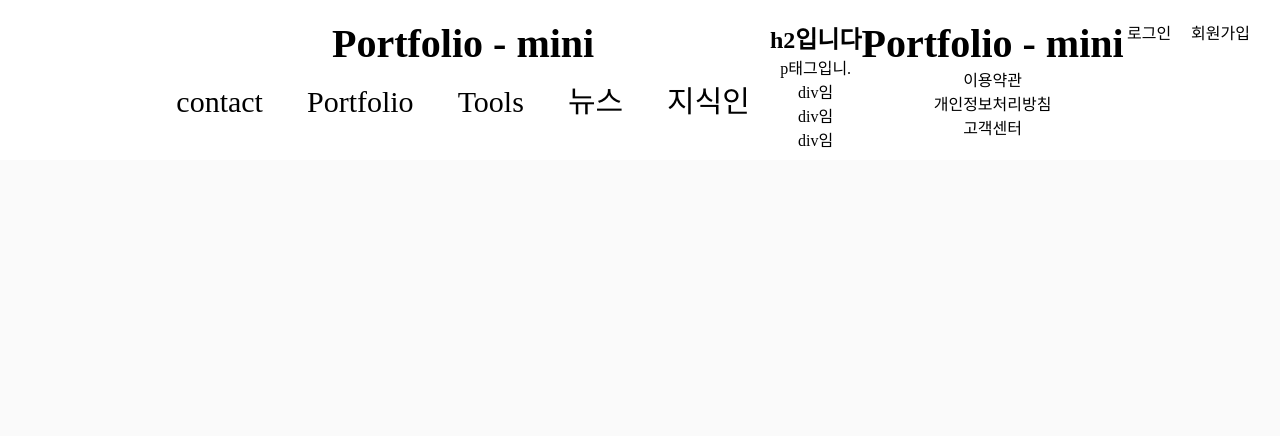
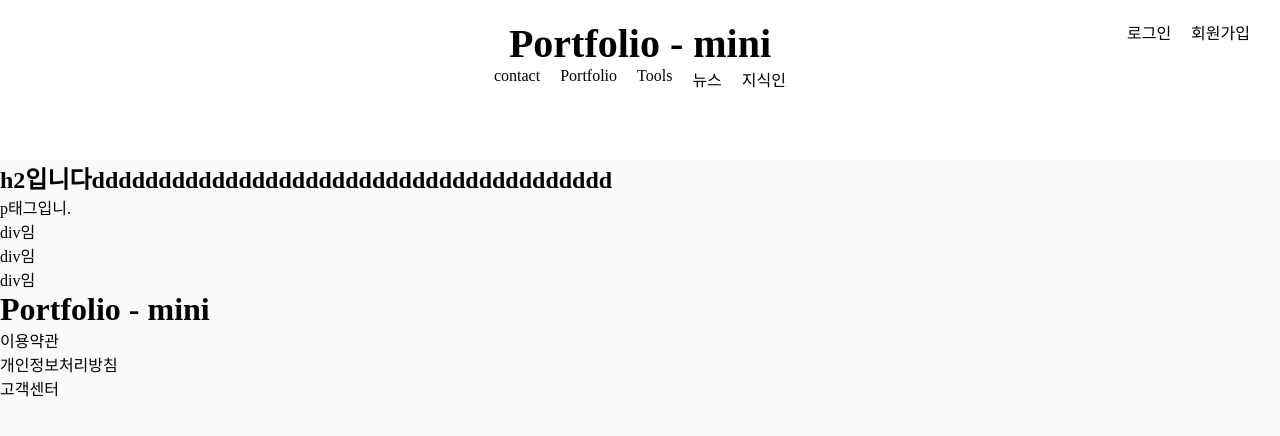
Before and after one commit to WarrenEbuffett/Board, a Flask app: page / in a window 1280 px wide. Shown: the top 436 px of the page. Run offline with Flask 3, Linux system fonts and the light colour scheme.

Commit message:
index랑 index.css 조금 수정

```diff
--- a/python/static/index.css
+++ b/python/static/index.css
@@ -25,13 +25,18 @@ header{
     background:white;
     text-align:center;
     padding:20px 10px;
+    overflow: hidden;
 
-    display:flex;
-    justify-content:center;
-    position:relative;
 }
 
-header .inner h1{
+header .header-inner{
+    display:flex;
+    flex-direction:column;
+    justify-content:center;
+
+}
+
+header .header-inner h1{
     font-size:40px;
 }
 header .top-box{
@@ -39,7 +44,11 @@ header .top-box{
     top:20px;
     right:30px;
 }
-
+header .header-inner .bottom-box .bottom{
+    display:flex;
+    justify-content:center;
+    gap:20px;
+}
 header .top-box .top li{
     float:left;
     margin-right:20px;
--- a/python/templates/index.html
+++ b/python/templates/index.html
@@ -16,7 +16,7 @@
 
 <body>
     <header> <!--시멘틱태그(의미론적)/헤더(로고,네비게이션)-->
-        <div class="inner"> <!--inner는 영어로 "안쪽의"라는 뜻이에요. 웹에서는 보통 레이아웃 안에서 가운데로 정렬된 콘텐츠 박스를 의미해요-->
+        <div class="header-inner"> <!--inner는 영어로 "안쪽의"라는 뜻이에요. 웹에서는 보통 레이아웃 안에서 가운데로 정렬된 콘텐츠 박스를 의미해요-->
             <h1><a href="#">Portfolio - mini</a></h1> <!--사이트 제목-->
 
             <div class="top-box">
@@ -38,13 +38,13 @@
 
         </div>
 
-
+        </header>
 
 
     <div class="box1">
 
         <div>
-            <h2>h2입니다</h2>
+            <h2>h2입니다ddddddddddddddddddddddddddddddddddddddd</h2>
             <p>p태그입니.</p>
         </div>
 
@@ -63,7 +63,7 @@
 
 
     <footer> <!--시멘틱태그(의미론적) / 저작권,연락처,사이트 정보-->
-        <div class="inner">
+        <div class="footer-inner">
             <div class="upper">
                 <h1>Portfolio - mini</h1>
 
```
